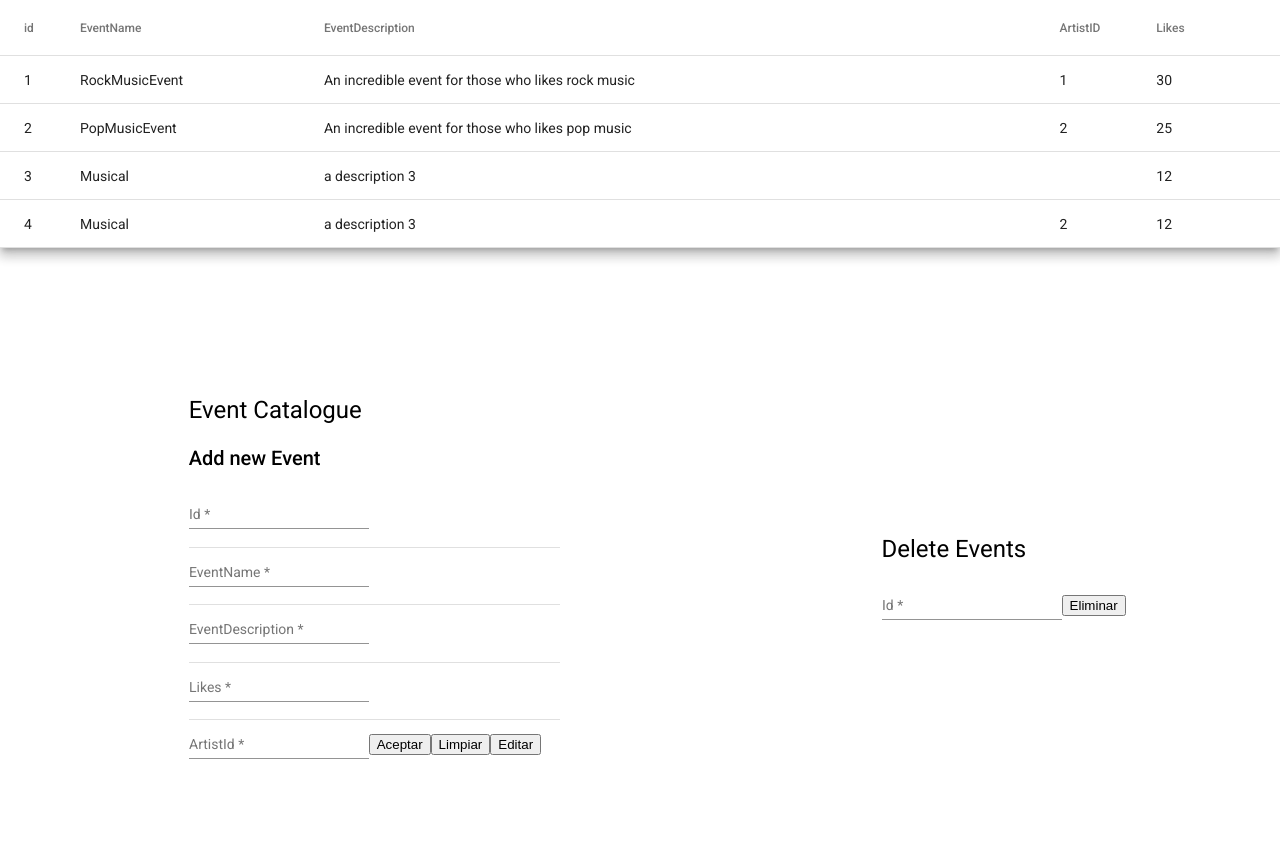
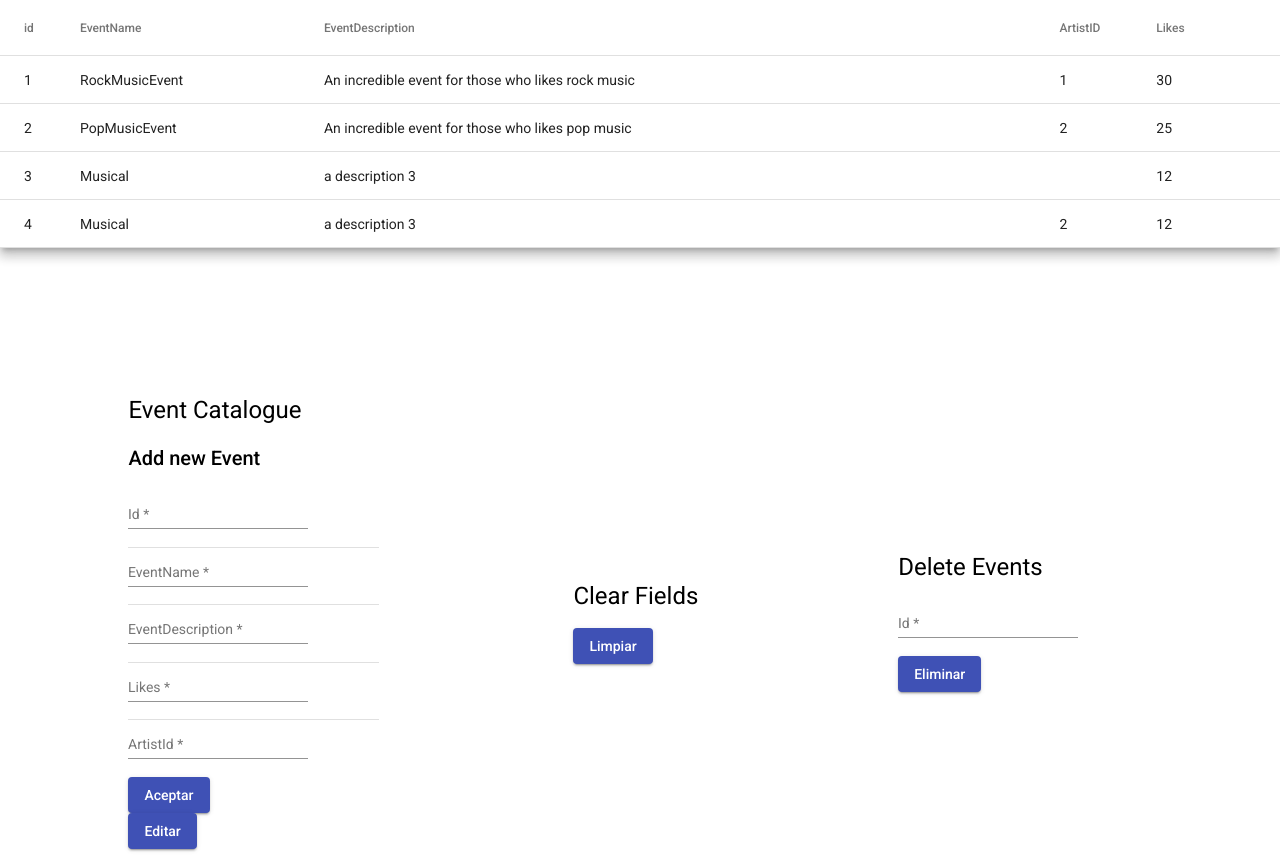
Before and after one commit to giusencito/Fortlom-Frontend, an Angular app in the folder Fortlom-APP/: page /Event in a window 1280 px wide. Before the commit the page ends 800 px from the top, so only its background shows below. Built offline with nearby package versions, Linux system fonts and the light colour scheme; data requests are answered from the project's data file.

Commit message:
Feat: Final version of the event component US05A

```diff
--- a/Fortlom-APP/src/app/event/event.component.css
+++ b/Fortlom-APP/src/app/event/event.component.css
@@ -11,3 +11,6 @@ table {
   width: 50%;
   padding: 10px;
 }
+.spacer{
+ padding-right: 20pt;
+}
--- a/Fortlom-APP/src/app/event/event.component.html
+++ b/Fortlom-APP/src/app/event/event.component.html
@@ -74,11 +74,17 @@
       [(ngModel)]="eventdata.ArtistID">
       <mat-error>Es requerido</mat-error>
   </mat-form-field>
-  <button type="submit">Aceptar</button>
-  <button (click)="cancelEdit()">Limpiar</button>
-  <button (click) = "editItem(eventdata)">Editar</button>
+  <button mat-raised-button color="primary" type="submit">Aceptar</button>
+  <div class="spacer"></div>
+  <button mat-raised-button color="primary" (click) = "editItem(eventdata)">Editar</button>
 </form>
 </div>
+</td>
+<td>
+  <div class = "center">
+  <h1>Clear Fields</h1>
+  <button mat-raised-button color="primary" (click)="cancelEdit()">Limpiar</button>
+  </div>
 </td>
 <td>
 <div class="center">
@@ -88,7 +94,7 @@
     [(ngModel)]="eventdata.id">
     <mat-error>Es requerido</mat-error>
   </mat-form-field>
-  <button (click) = "deleteEdit(eventdata.id)">Eliminar</button>
+  <button mat-raised-button color="primary" (click) = "deleteEdit(eventdata.id)">Eliminar</button>
 </div>
 </td>
 </tr>
--- a/Fortlom-APP/src/app/event/event.component.ts
+++ b/Fortlom-APP/src/app/event/event.component.ts
@@ -20,7 +20,7 @@ export class EventComponent implements OnInit {
   dataSource!: MatTableDataSource<any>;
   displayedColumns: string[] = ['id','EventName','EventDescription','ArtistID','Likes'];
 
-  @ViewChild('eventForm', {static: false})
+  @ViewChild('EventForm', {static: false})
   EventForm!: NgForm;
 
   @ViewChild(MatPaginator, {static: true})
```
